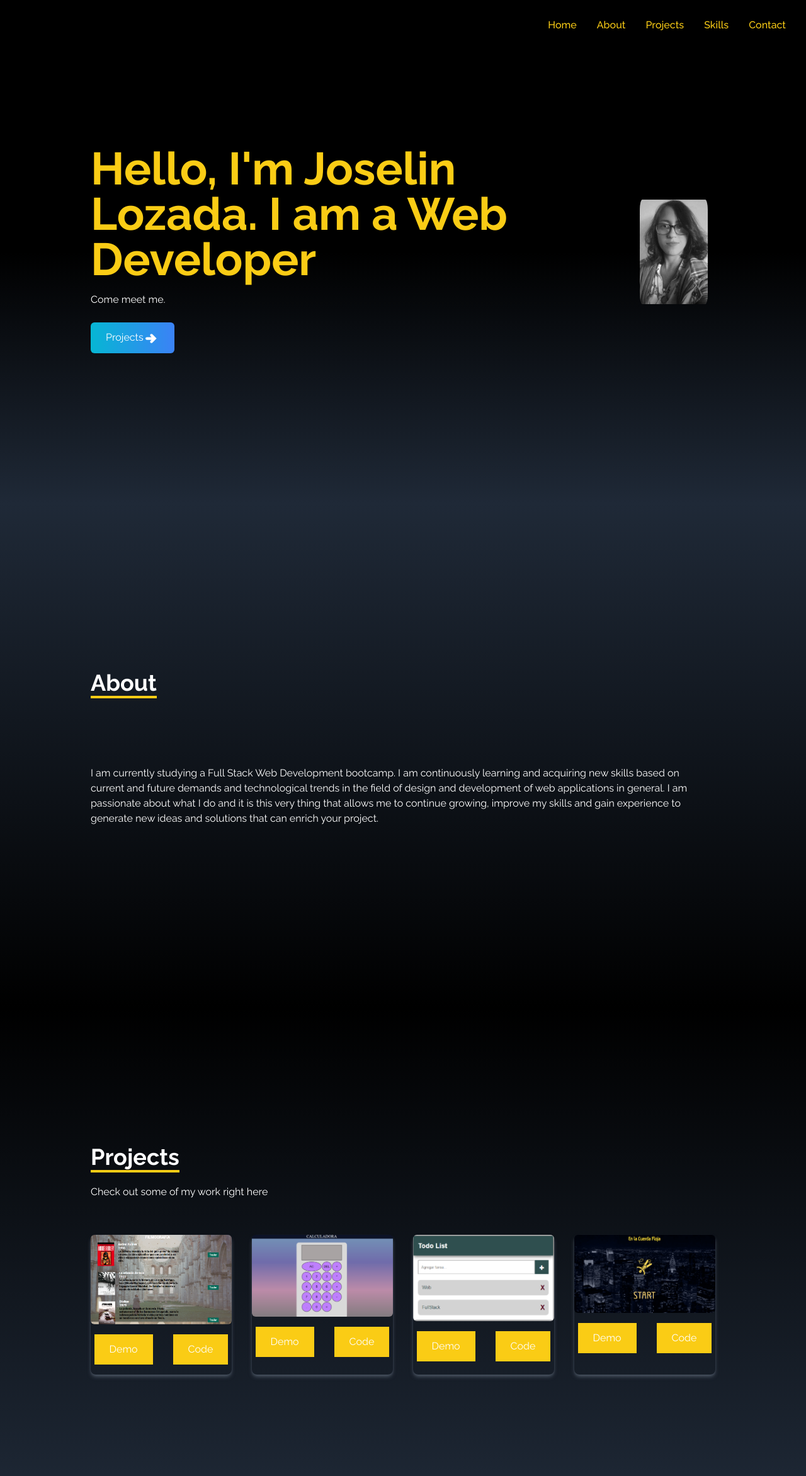
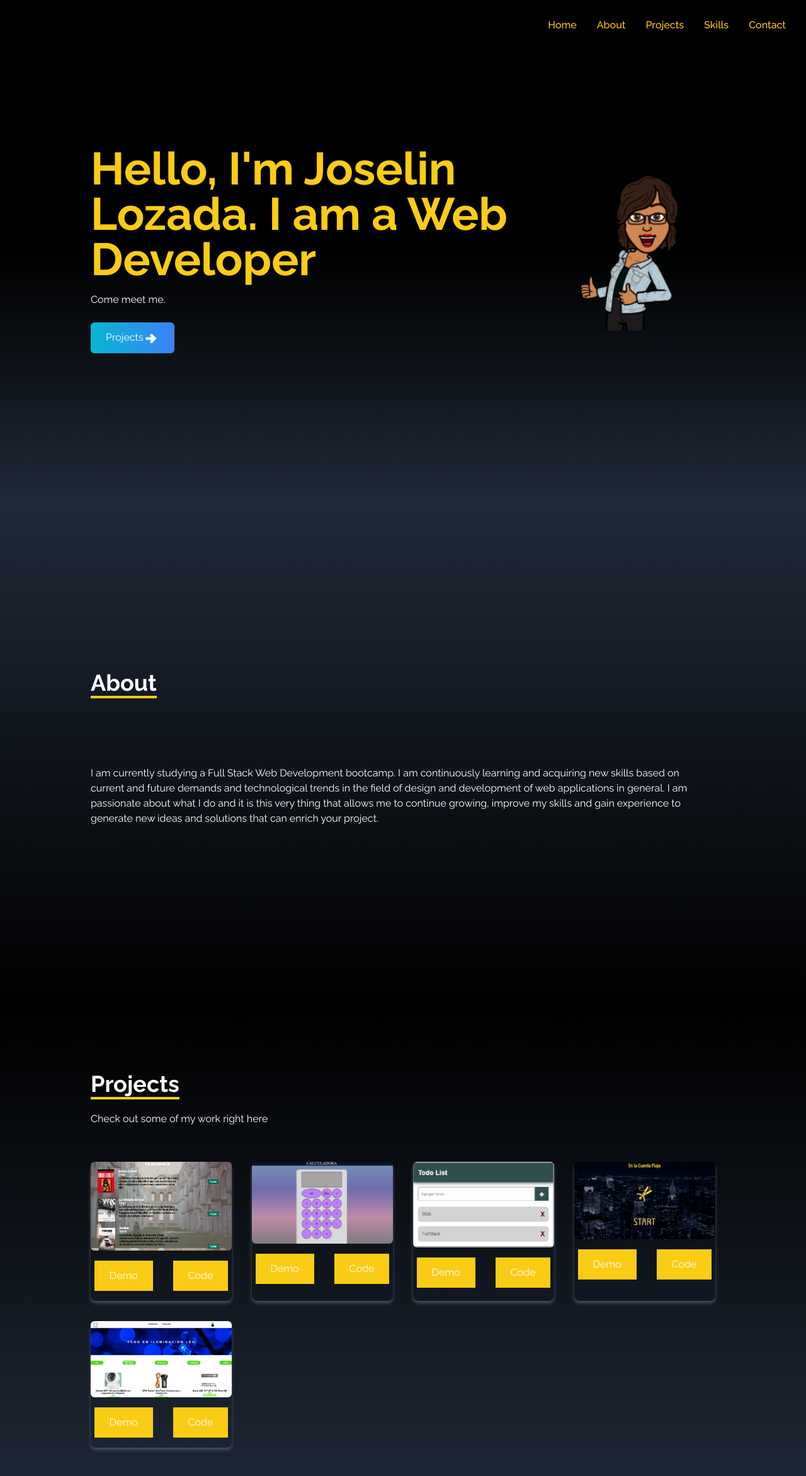
Before and after one commit to Yochi22/PortafolioReact, a React (Create React App) app: page / in a window 1280 px wide. Shown: the top 2344 px of the page at 63% size. Built offline with nearby package versions, Linux system fonts and the light colour scheme.

Commit message:
profile picture

```diff
--- a/public/index.html
+++ b/public/index.html
@@ -24,7 +24,7 @@
       work correctly both with client-side routing and a non-root public URL.
       Learn how to configure a non-root public URL by running `npm run build`.
     -->
-    <title>React App</title>
+    <title>Portfolio Joselin</title>
   </head>
   <body>
     <noscript>You need to enable JavaScript to run this app.</noscript>
--- a/src/components/Contactme.jsx
+++ b/src/components/Contactme.jsx
@@ -3,7 +3,7 @@ import React from "react";
 const Contactme = () => {
   return (
     <div
-      name="contactme"
+      name="contact"
       className="w-full h-screen bg-gradient-to-b from-black to-gray-800 p-4 text-white"
     >
       <div className="flex flex-col p-4 justify-center max-w-screen-lg mx-auto h-full">
--- a/src/components/Home.jsx
+++ b/src/components/Home.jsx
@@ -2,6 +2,7 @@ import React from 'react'
 import HeroImage from '../assets/heroImage.png'
 import { TiArrowRightThick } from 'react-icons/ti'
 import { Link } from 'react-scroll'
+import FotoPerfil from '../assets/FotoPerfil.png'
 
 const Home = () => {
   return (
@@ -27,7 +28,7 @@ const Home = () => {
         </div>
 
         <div>
-          <img src={HeroImage} alt="profile" className="rounded-2xl mx-auto w-2/3 md:w-full px-3" />
+          <img src={FotoPerfil} alt="profile" className="rounded-2xl mx-auto w-2/3 md:w-full px-3" />
         </div>
 
       </div>
--- a/src/components/NavBar.jsx
+++ b/src/components/NavBar.jsx
@@ -31,7 +31,7 @@ const links = [
 
     {
         id: 5,
-        link: 'contact '
+        link: 'contact'
 
     },
 
--- a/src/components/Projects.jsx
+++ b/src/components/Projects.jsx
@@ -3,6 +3,8 @@ import webTributo from '../assets/projects/webTributo.png'
 import calculadora from '../assets/projects/calculadora.png'
 import toDoList from '../assets/projects/toDoList.png'
 import wheelOf from '../assets/projects/wheelOf.png'
+import tienda from '../assets/projects/tienda.png'
+
 
 export const Projects = () => {
 
@@ -34,6 +36,13 @@ export const Projects = () => {
             demo: 'https://enlacuerdafloja.netlify.app/',
             code: 'https://github.com/Yochi22/EnLaCuerdaFloja'
         },
+
+        {
+          id: 5,
+          src: tienda,
+          demo: 'https://teal-bavarois-134269.netlify.app/',
+          code: 'https://github.com/Yochi22/TiendaOnline'
+      },
     ]
 
 
```
Also changed, not shown: src/assets/FotoPerfil.png (added), src/assets/projects/tienda.png (added).
